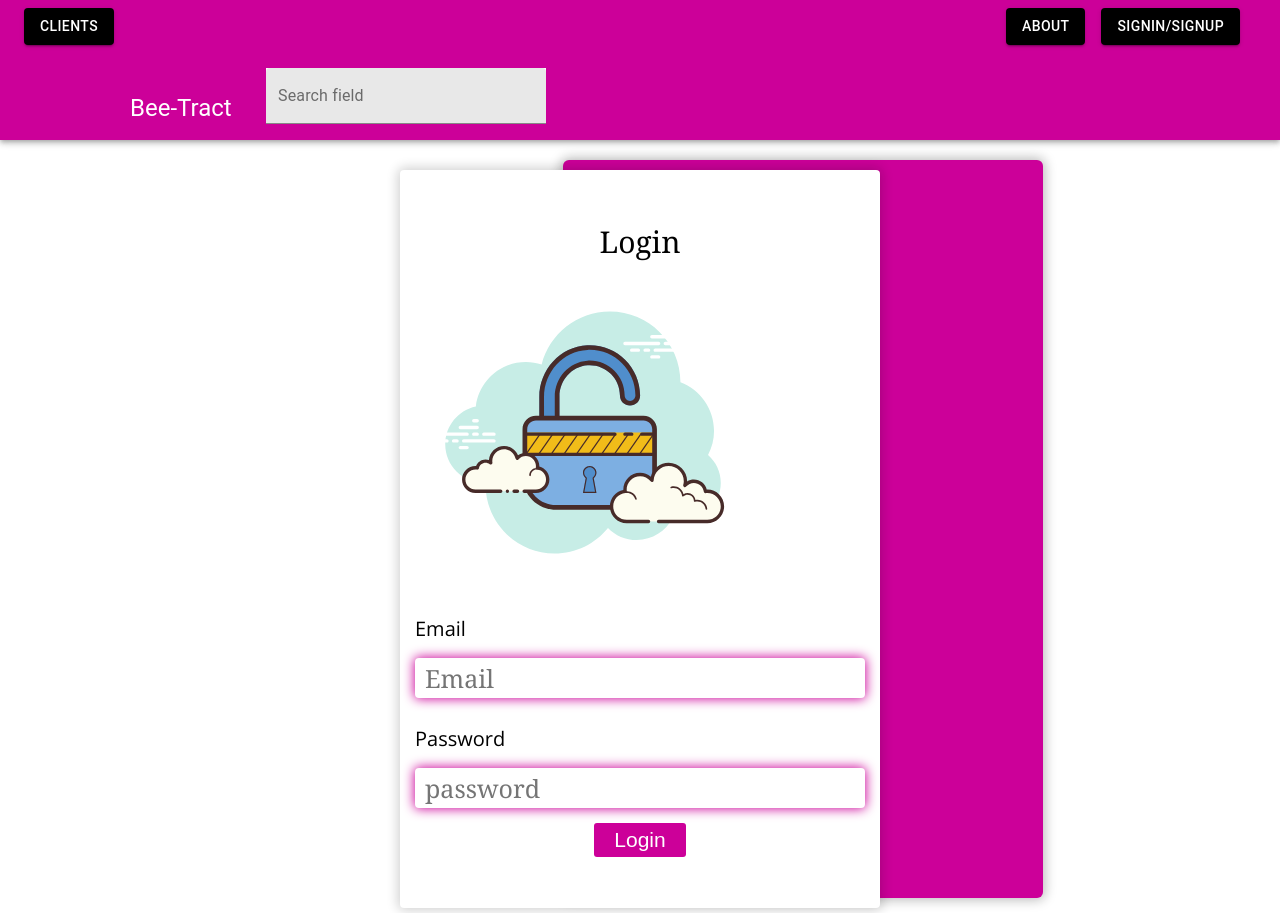
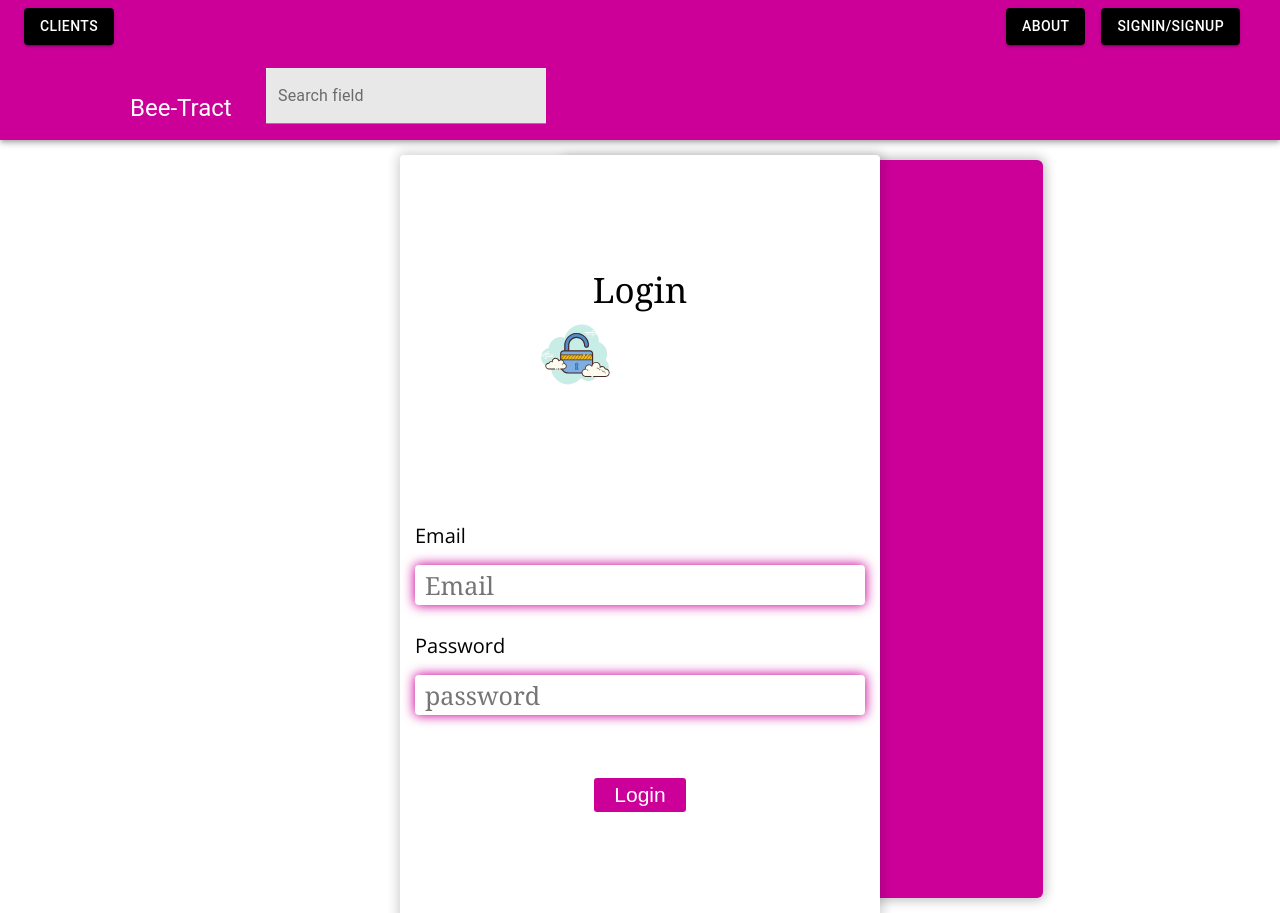
Before and after one commit to harshitgrover12/beetract-webapp, a React (Create React App) app: page /signIn in a window 1280 px wide. Built offline with nearby package versions, Linux system fonts and the light colour scheme.

Commit message:
some minor change

```diff
--- a/src/App.scss
+++ b/src/App.scss
@@ -58,7 +58,7 @@
         position: relative;
         z-index: 99;
         width: 100%;
-        height: 96%;
+        height: 100%;
         z-index: 99;
         padding: 17px 10px;
         transition: transform 200ms ease-in-out;
--- a/src/Components/Circles/Circles.jsx
+++ b/src/Components/Circles/Circles.jsx
@@ -1,7 +1,7 @@
 import React,{Component} from 'react';
 import Button from '@material-ui/core/Button';
 import {Circle } from 'react-shapes';
-import './Circles.css';
+import './Circles.scss';
 import {connect} from 'react-redux';
 class Circles extends Component{
 
--- a/src/Components/login/style.scss
+++ b/src/Components/login/style.scss
@@ -4,25 +4,26 @@
     align-items: center;
     flex-direction: column;
     .header {
-        font-size: 30px;
+        font-size: 35px;
         font-family: Georgia, 'Times New Roman', Times, serif;
     }
     .content {
         display: flex;
         flex-direction: column;
         .image {
-            width: 21em;
+            width: 20em;
+            align-items: center;
             img {
-                width: 100%;
-                height: 100%;
-                align-items: center;
+                width: 50%;
+                height: 50%;
+                align-content: center;
             }
         }
         .form {
             align-items: center;
             display: flex;
             flex-direction: column;
-            margin-top: auto;
+            margin-top: 2em;
             .form-group {
                 display: flex;
                 flex-direction: column;
@@ -44,20 +45,19 @@
                     border-radius: 4px;
                     margin-bottom: 15px;
                     transition: all 250ms ease-in-out;
-                    box-shadow: 0px 0px 12px 0.8px#CC0099;
+                    box-shadow: 0px 0px 12px 0.8px #CC0099;
                     &:focus {
                         outline: none;
-                        box-shadow: 0px 0px 12px 0.8px#CC0099;
+                        box-shadow: 0px 0px 12px 0.8px #CC0099;
                     }
                 }
                 select {
                     font-family: Georgia, 'Times New Roman', Times, serif;
                     margin-top: 4px;
-                    min-width: 19em;
+                    min-width: 18.8em;
                     height: 40px;
                     padding: 0px 10px;
                     font-size: 25px;
-                    font-family: Georgia, 'Times New Roman', Times, serif;
                     background-color: adjust-hue($color: #fff, $degrees: 0);
                     border: 0px;
                     border-radius: 4px;
@@ -73,6 +73,6 @@
         }
     }
     .footer {
-        margin-top: auto;
+        margin-top: 3em;
     }
 }
```
Also changed, not shown: src/Components/Circles/Circles.scss (renamed from src/Components/Circles/Circles.css).
